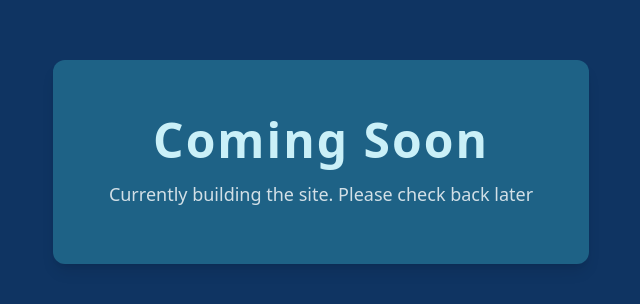
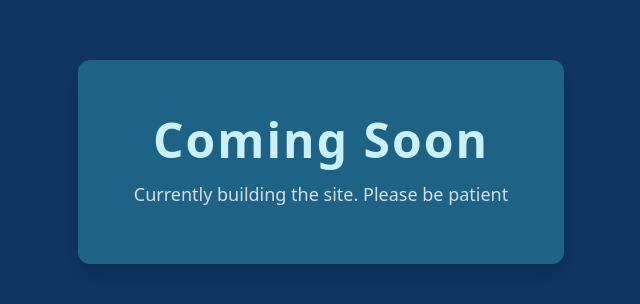
Before and after one commit to Traman2/TejasPortfolioWebsite, a React (Vite) app in the folder client/: page / in a window 1280 px wide. Shown: the part 238-542 px from the top of the page, without its empty margins (319-959 px from the left). Built offline with nearby package versions, Linux system fonts and the light colour scheme.

Commit message:
test changing page

```diff
--- a/client/src/App.tsx
+++ b/client/src/App.tsx
@@ -6,7 +6,7 @@ function App() {
           Coming Soon
         </h1>
         <p className="text-white text-lg mt-4 opacity-80">
-          Currently building the site. Please check back later
+          Currently building the site. Please be patient
         </p>
       </div>
     </div>
```
